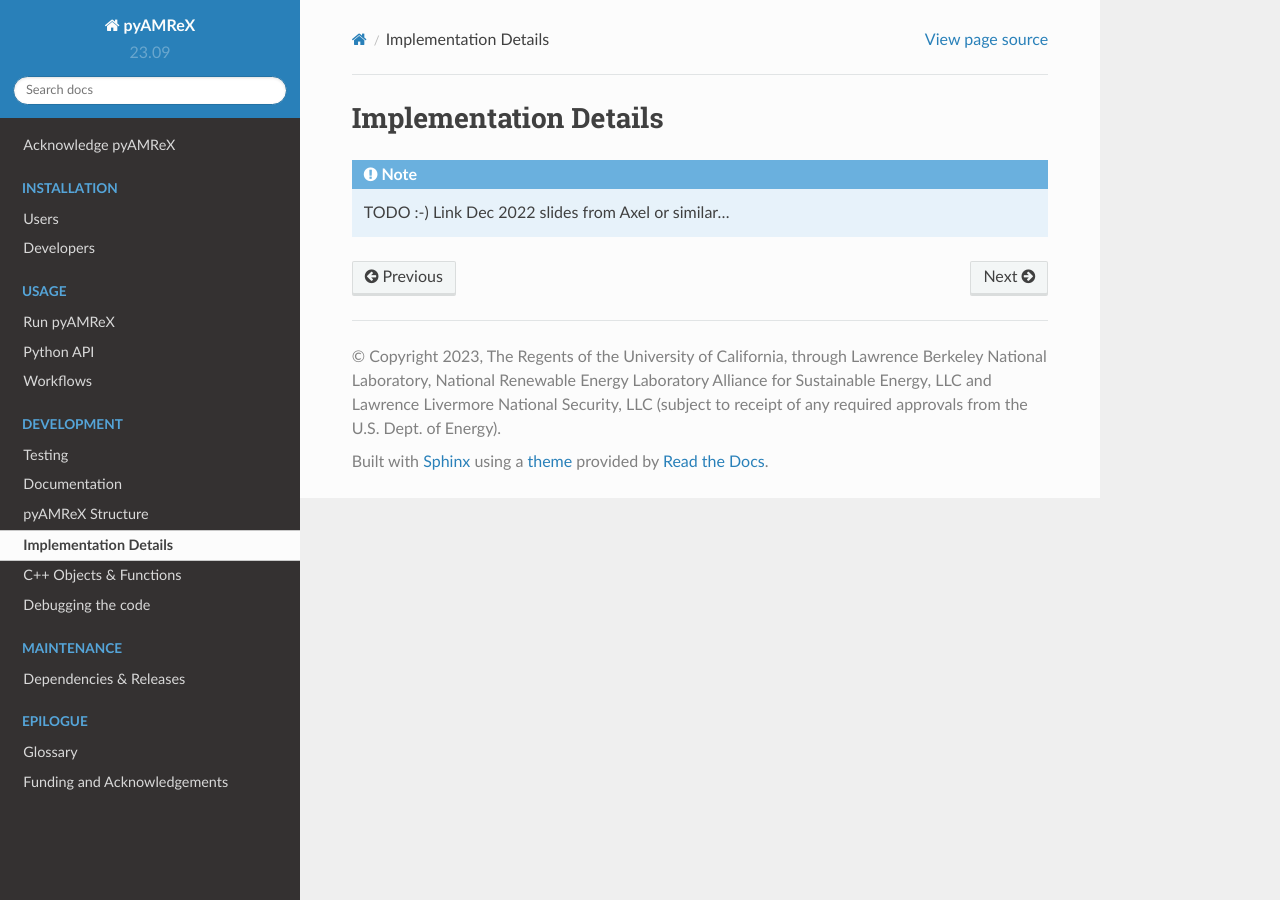
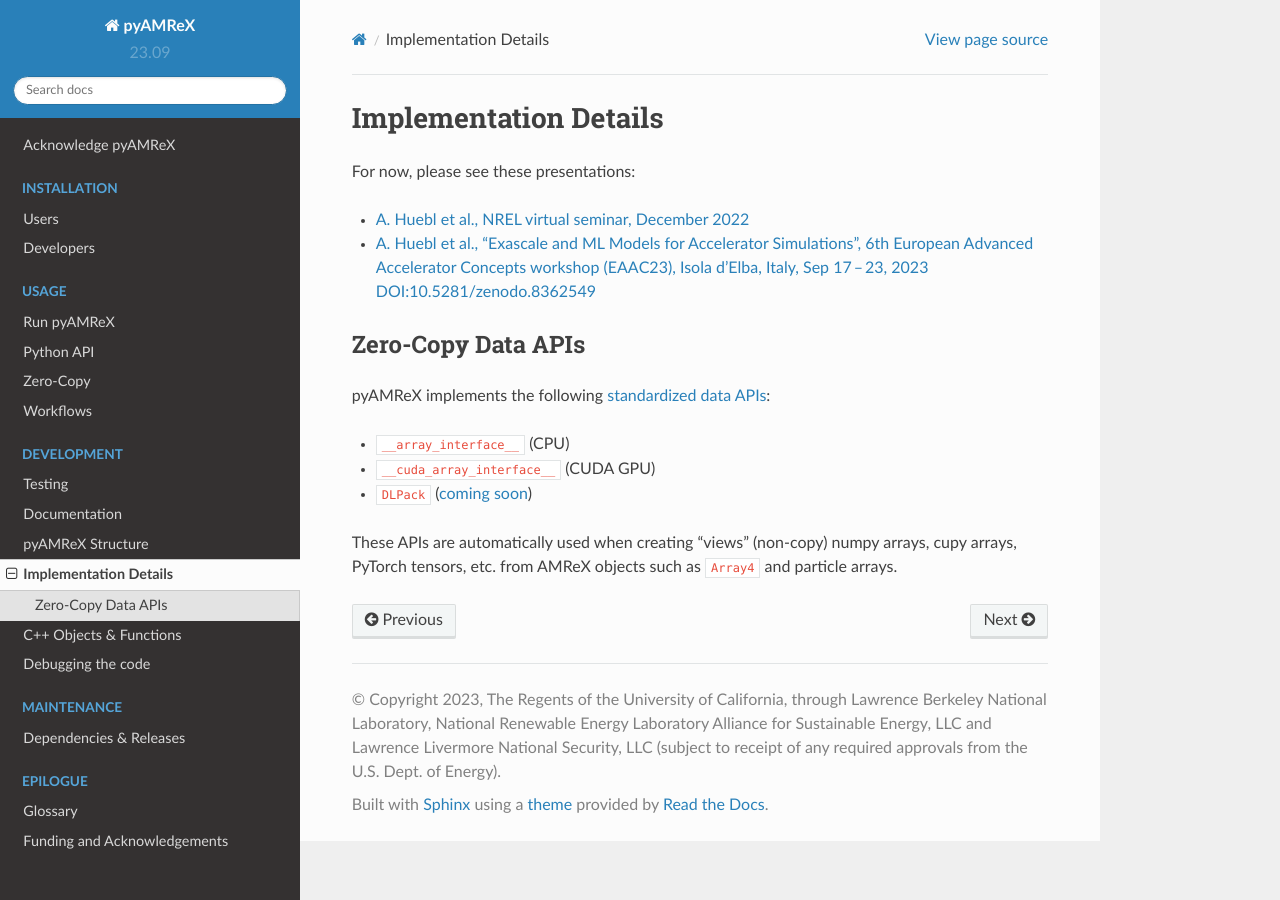
Before and after one commit to AMReX-Codes/pyamrex, a Sphinx documentation site: the page built from docs/source/developers/implementation.rst, in a window 1280 px wide. Built offline with Sphinx 7.4.7 and the Read the Docs theme 2.0.0, drawn with Linux system fonts in a browser that asks for light colours.

Commit message:
Doc: More Implementation Details (#195)
Add documentation pages that describe implementation specifics
in greater detail:
- Python module generation with pybind11
- zero-copy data interfaces

```diff
--- a/docs/source/acknowledge_us.rst
+++ b/docs/source/acknowledge_us.rst
@@ -33,6 +33,11 @@ Further pyAMReX References
 
 Works using pyAMReX:
 
+- Huebl A et al.,
+  **Exascale and ML Models for Accelerator Simulations**.
+  presentation at the 6th European Advanced Accelerator Concepts workshop (EAAC23), Isola d'Elba, Italy, Sep 17 – 23, 2023.
+  `DOI:10.5281/zenodo.8362549 <https://doi.org/10.5281/zenodo.8362549>`__
+
 - Sandberg R T, Lehe R, Mitchell C E, Garten M, Qiang J, Vay J-L and Huebl A.
   **Hybrid Beamline Element ML-Training for Surrogates in the ImpactX Beam-Dynamics Code**.
   14th International Particle Accelerator Conference (IPAC'23), WEPA101, *in print*, 2023.
--- a/docs/source/developers/implementation.rst
+++ b/docs/source/developers/implementation.rst
@@ -3,7 +3,19 @@
 Implementation Details
 ======================
 
-.. note::
+For now, please see these presentations:
 
-   TODO :-)
-   Link Dec 2022 slides from Axel or similar...
+- `A. Huebl et al., NREL virtual seminar, December 2022 <https://docs.google.com/presentation/d/1X3_OERbFcZEd-awNEEEoOd98VT-gmB1UDEfK7A4NgGc/edit?usp=sharing>`__
+- `A. Huebl et al., "Exascale and ML Models for Accelerator Simulations", 6th European Advanced Accelerator Concepts workshop (EAAC23), Isola d'Elba, Italy, Sep 17 – 23, 2023 DOI:10.5281/zenodo.8362549 <https://doi.org/10.5281/zenodo.8362549>`__
+
+
+Zero-Copy Data APIs
+-------------------
+
+pyAMReX implements the following `standardized data APIs <https://data-apis.org>`__:
+
+- ``__array_interface__`` (CPU)
+- ``__cuda_array_interface__`` (CUDA GPU)
+- ``DLPack`` (`coming soon <https://github.com/AMReX-Codes/pyamrex/issues/9#issuecomment-1644288546>`__)
+
+These APIs are automatically used when creating "views" (non-copy) numpy arrays, cupy arrays, PyTorch tensors, etc. from AMReX objects such as ``Array4`` and particle arrays.
--- a/docs/source/index.rst
+++ b/docs/source/index.rst
@@ -20,7 +20,7 @@ The `pyAMReX GitHub repo <https://github.com/AMReX-Codes/pyamrex>`__ is the main
 Have a look at the action icons on the top right of the web page: feel free to watch the repo if you want to receive updates, or to star the repo to support the project.
 For bug reports or to request new features, you can also open a new `issue <https://github.com/AMReX-Codes/pyamrex/issues>`__.
 
-ON our `discussion page <https://github.com/ECP-WarpX/impactx/discussions>`__, you can find already answered questions, add new questions, get help with installation procedures, discuss ideas or share comments.
+On our `discussion page <https://github.com/AMReX-Codes/pyamrex/discussions>`__, you can find already answered questions, add new questions, get help with installation procedures, discuss ideas or share comments.
 
 .. raw:: html
 
```
Also changed, not shown: other parts of docs/source/index.rst (+1 -0 lines), docs/source/usage/zerocopy.rst (added, +50 -0 lines).
